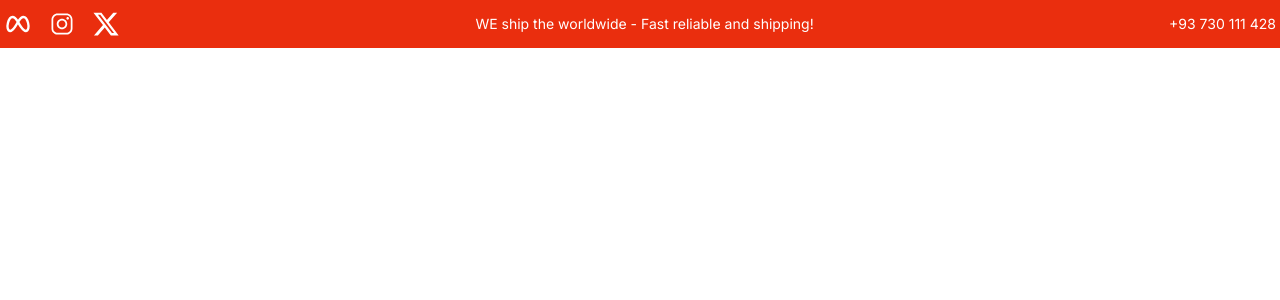
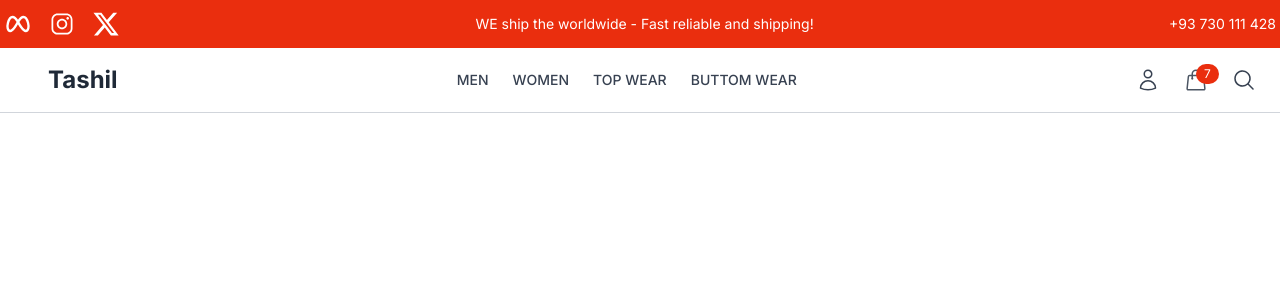
Before and after one commit to DostMohammadFahimi/FAS, a React (Vite) app: page / in a window 1280 px wide. Shown: the top 300 px of the page. Built offline with nearby package versions, Linux system fonts and the light colour scheme.

Commit message:
compltet the Searching sections.

```diff
--- a/index.html
+++ b/index.html
@@ -10,7 +10,7 @@
       rel="stylesheet"
     />
     <meta name="viewport" content="width=device-width, initial-scale=1.0" />
-    <title>Asan Shop</title>
+    <title>Tashil</title>
   </head>
   <body>
     <div id="root"></div>
--- a/src/components/Common/Header.jsx
+++ b/src/components/Common/Header.jsx
@@ -1,9 +1,11 @@
 import Topbar from "../Layout/Topbar";
+import Navbar from "./Navbar";
 
 const Header = () => {
   return (
-    <header>
+    <header className="border-b border-gray-300">
       <Topbar />
+      <Navbar />
     </header>
   );
 };
--- /dev/null
+++ b/src/components/Common/Navbar.jsx
@@ -0,0 +1,66 @@
+import { Link } from "react-router-dom";
+import {
+  HiOutlineUser,
+  HiOutlineShoppingBag,
+  HiBars3BottomRight,
+} from "react-icons/hi2";
+import SearchBar from "./SearchBar";
+
+const Navbar = () => {
+  return (
+    <>
+      <nav className="container mx-auto flex justify-between items-center py-4 px-6">
+        <div>
+          <Link to="/" className="text-2xl ml-6 font-bold text-gray-800">
+            Tashil
+          </Link>
+        </div>
+        <div className="space-x-6 md:flex hidden">
+          <Link
+            to="#"
+            className="text-gray-700 text-sm font-medium uppercase hover:text-black"
+          >
+            MEN
+          </Link>
+          <Link
+            to="#"
+            className="text-gray-700 text-sm font-medium uppercase hover:text-black"
+          >
+            WOMEN
+          </Link>
+          <Link
+            to="#"
+            className="text-gray-700 text-sm font-medium uppercase hover:text-black"
+          >
+            TOP WEAR
+          </Link>
+          <Link
+            to="#"
+            className="text-gray-700 text-sm font-medium uppercase hover:text-black"
+          >
+            BUTTOM WEAR
+          </Link>
+        </div>
+        <div className="flex items-center space-x-6">
+          <Link to="profile" className="hover:text-black">
+            <HiOutlineUser className="h-6 w-6 text-gray-700" />
+          </Link>
+          <button className="relative hover:text-black">
+            <HiOutlineShoppingBag className="h-6 w-6 text-gray-600" />
+            <span className="absolute -top-1 | text-xs bg-Tashil-red text-white rounded-full px-2 py-0.5">
+              7
+            </span>
+          </button>
+          <div className="overflow-hidden">
+            <SearchBar />
+          </div>
+          <button className="md:hidden">
+            <HiBars3BottomRight className="h-6 w-6 text-gray-700" />
+          </button>
+        </div>
+      </nav>
+    </>
+  );
+};
+
+export default Navbar;
--- /dev/null
+++ b/src/components/Common/SearchBar.jsx
@@ -0,0 +1,61 @@
+import { useState } from "react";
+import { HiMagnifyingGlass, HiMiniXMark } from "react-icons/hi2";
+
+const SearchBar = () => {
+  const [searchTerm, setSearchTerm] = useState("");
+  const [isOpen, setIsOpen] = useState(false);
+
+  const handleSearchToggle = () => {
+    setIsOpen(!isOpen);
+  };
+
+  const handleSearch = (e) => {
+    e.preventDefault();
+    setIsOpen(false);
+    console.log("search term:", searchTerm);
+  };
+  return (
+    <div
+      className={`flex justify-center items-center w-full transition-all duration-300 ${
+        isOpen ? "absolute top-0 left-0 w-full bg-white h-24 z-50" : "w-auto"
+      }`}
+    >
+      {isOpen ? (
+        <form
+          onSubmit={handleSearch}
+          className="relative flex items-center justify-center w-full"
+        >
+          <div className="relative w-1/2">
+            <input
+              type="text"
+              placeholder="Search"
+              value={searchTerm}
+              onChange={(e) => setSearchTerm(e.target.value)}
+              className="bg-gray-100 py-2 px-4 pl-2 pr-12 rounded-lg focus:outline-none w-full placeholder:text-gray-700"
+            />
+
+            <button
+              type="submit"
+              className="absolute right-2 top-1/2 transform -translate-y-1/2 text-gray-600 hover:text-gray-800"
+            >
+              <HiMagnifyingGlass className="h-6 w-6" />
+            </button>
+          </div>
+          <button
+            type="button"
+            onClick={handleSearchToggle}
+            className="absolute right-4 top-1/2 transform -translate-y-1/2 text-gray-600 hover:text-gray-800"
+          >
+            <HiMiniXMark className="h-6 w-6" />
+          </button>
+        </form>
+      ) : (
+        <button onClick={handleSearchToggle}>
+          <HiMagnifyingGlass className="h-6 w-6 text-gray-700" />
+        </button>
+      )}
+    </div>
+  );
+};
+
+export default SearchBar;
--- a/src/components/Layout/Topbar.jsx
+++ b/src/components/Layout/Topbar.jsx
@@ -3,7 +3,7 @@
 import { FaXTwitter } from "react-icons/fa6";
 const Topbar = () => {
   return (
-    <div className="bg-Asan-Shop-red text-white">
+    <div className="bg-Tashil-red text-white">
       <div className=" container mx-auto flex justify-between items-center py-1 px-1">
         <div className=" hidden md:flex flex-wrap h-10 items-center space-x-4">
           <a href="#" className="hover:text-gray-300">
--- a/tailwind.config.js
+++ b/tailwind.config.js
@@ -7,7 +7,7 @@
   theme: {
     extend: {
       colors:{
-        "Asan-Shop-red":"#ea2e0e"
+        "Tashil-red":"#ea2e0e"
       }
     },
   },
```
